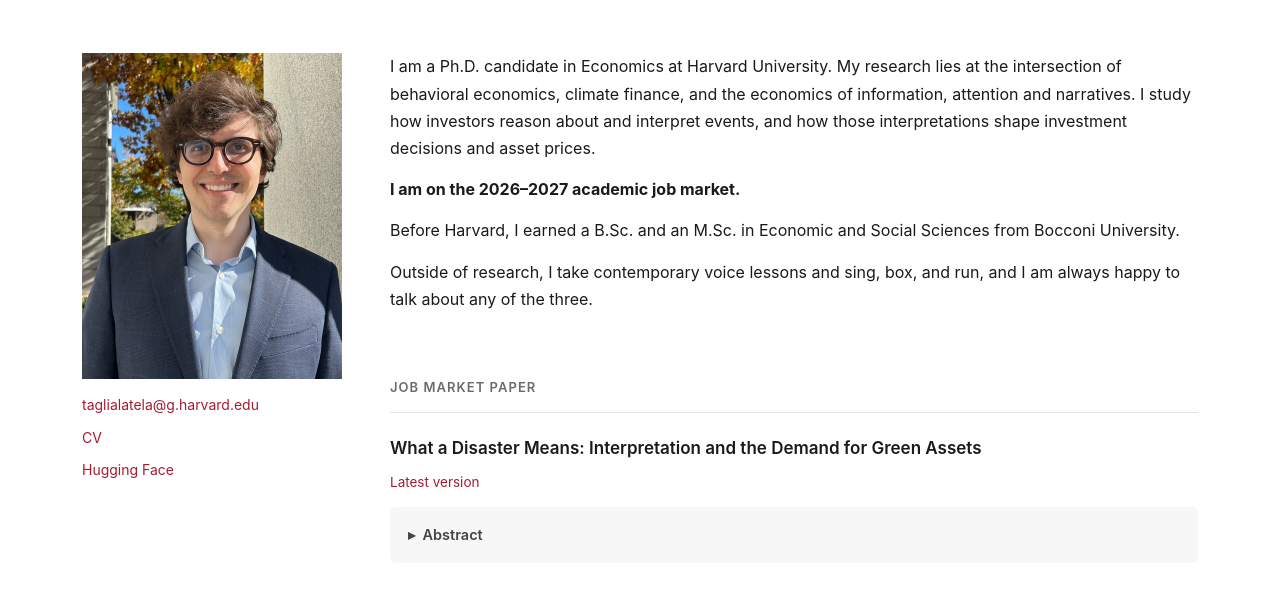
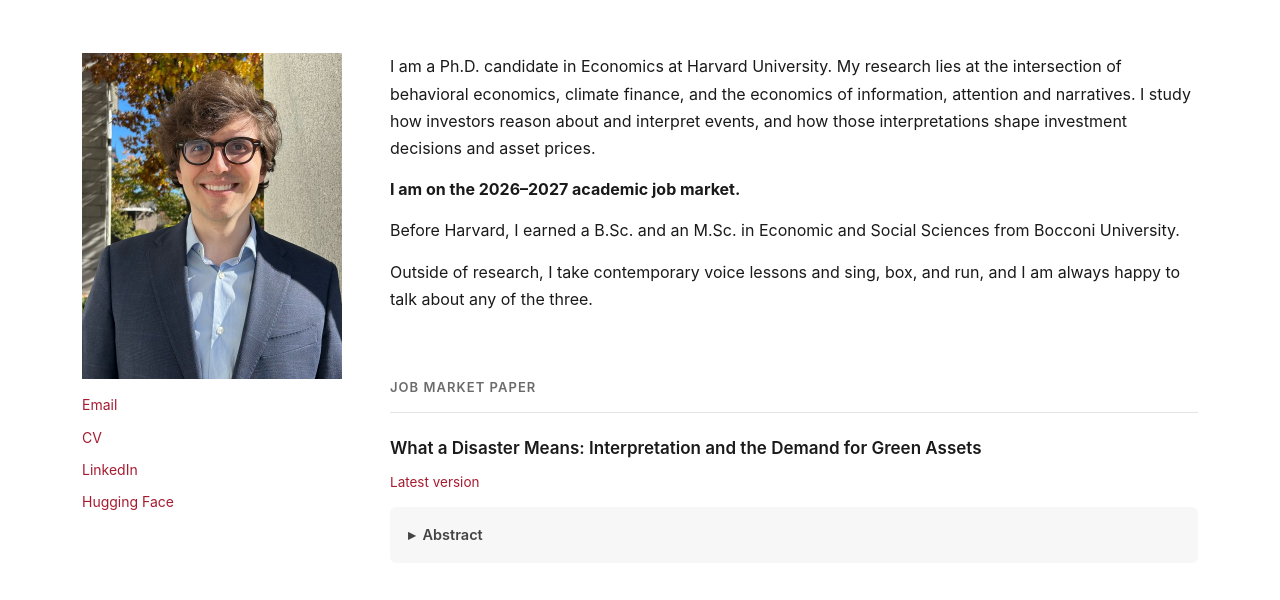
Before and after one commit to Davide-Taglialatela/Davide-Taglialatela.github.io, a plain HTML site: page index.html in a window 1280 px wide. Shown: the part 195-795 px from the top of the page. Drawn offline with Linux system fonts and the light colour scheme.

Commit message:
Add LinkedIn to homepage contact links

```diff
--- a/index.html
+++ b/index.html
@@ -19,8 +19,9 @@
           <aside class="photo-block">
             <img src="headshot.jpg" alt="Portrait of Davide Taglialatela" width="260" height="326" />
             <div class="contact">
-              <a href="mailto:taglialatela@g.harvard.edu">taglialatela@g.harvard.edu</a>
+              <a href="mailto:taglialatela@g.harvard.edu">Email</a>
               <a href="files/CV_Davide_Taglialatela.pdf">CV</a>
+              <a href="https://www.linkedin.com/in/davidetaglialatela/">LinkedIn</a>
               <a href="https://huggingface.co/davide-taglialatela">Hugging Face</a>
               <!-- <a href="https://github.com/Davide-Taglialatela">GitHub</a> -->
             </div>
```
